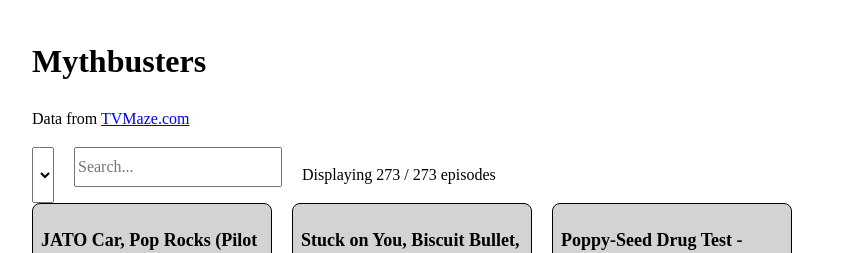
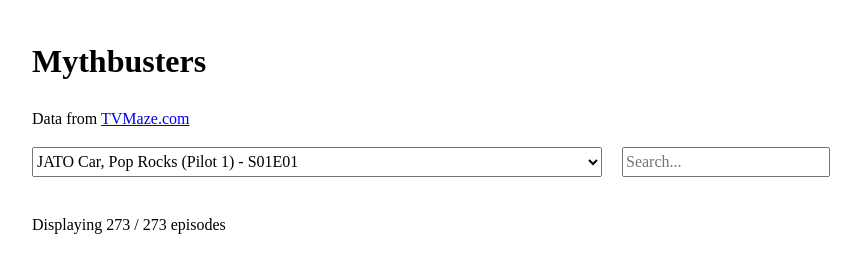
Before and after one commit to whalleyph/paul-olu-tv-shows, a React (Vite) app: page / in a window 1280 px wide. Shown: the top 253 px of the page, without its empty margins (124-985 px from the left). Built offline with nearby package versions, Linux system fonts and the light colour scheme.

Commit message:
fix search bar and select bar options made.

```diff
--- a/src/components/SearchBox.jsx
+++ b/src/components/SearchBox.jsx
@@ -3,12 +3,18 @@
         props.setSearchTerm(event.target.value);
     }
 
+    const titleArray = props.titleArray;
+    const titleList = titleArray.map((episode) => {
+        return (
+            <option key={episode.key} value={episode.name}>
+                {episode.title}
+            </option>
+        );
+    });
+
     return (
         <div className="search-area">
-            <select
-                className="select-box"
-
-            />
+            <select className="select-box">{...titleList}</select>
             <input
                 className="search-box"
                 onChange={handleChange}
--- a/src/components/TvShowsApp.jsx
+++ b/src/components/TvShowsApp.jsx
@@ -1,6 +1,6 @@
 import { useState } from "react";
 //import episodes from "../data/gameOfThronesEpisodes.json";
-import episodes from "../data/mythBustersEpisodes.json"
+import episodes from "../data/mythBustersEpisodes.json";
 import { EpisodeCard } from "./EpisodeCard";
 import { SearchBox } from "./SearchBox";
 import { searchEpisodes, createEpisodeCode } from "./utils";
@@ -12,14 +12,23 @@
         searchTerm.length === 0
             ? episodes
             : searchEpisodes(searchTerm, episodes);
+    const selectedEpisodeTitles = [];
 
     const episodeList = selectedEpisodes.map((episode) => {
-        const episodeCode = createEpisodeCode(
-            episode.season,
-            episode.number,
+        const episodeCode = createEpisodeCode(episode.season, episode.number);
+        const episodeTitle = `${episode.name} - ${episodeCode}`;
+        selectedEpisodeTitles.push({
+            title: episodeTitle,
+            name: episode.name,
+            key: episode.id,
+        });
+        return (
+            <EpisodeCard
+                episodeTitle={episodeTitle}
+                episode={episode}
+                key={episode.id}
+            />
         );
-        const episodeTitle=`${episode.name} - ${episodeCode}`
-        return <EpisodeCard episodeTitle={episodeTitle} episode={episode} key={episode.id} />;
     });
 
     return (
@@ -32,6 +41,7 @@
                 listLength={episodeList.length}
                 totalEpisodes={episodes.length}
                 setSearchTerm={setSearchTerm}
+                titleArray={selectedEpisodeTitles}
             />
             <div className="episode-list">{episodeList}</div>
         </main>
--- a/src/components/utils.js
+++ b/src/components/utils.js
@@ -10,7 +10,9 @@
 
     const results = episodeList.filter((episode) => {
         const lowerCaseName = episode.name.toLowerCase();
-        const lowerCaseSummary = episode.summary.toLowerCase();
+        const lowerCaseSummary = episode.summary
+            ? episode.summary.toLowerCase()
+            : "";
 
         const isInName = lowerCaseName.includes(lowerCaseSearchTerm);
         const isInSummary = lowerCaseSummary.includes(lowerCaseSearchTerm);
```
